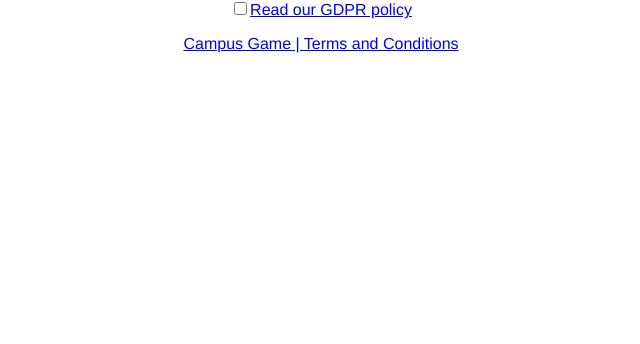
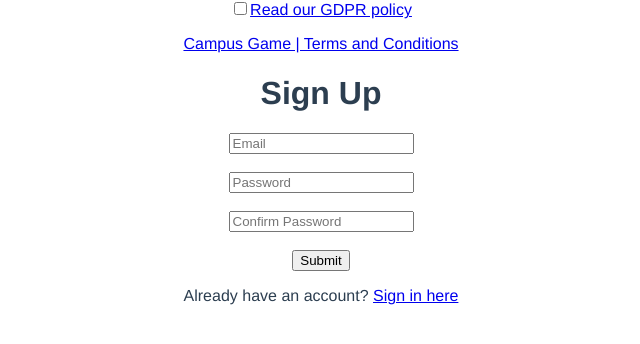
Before and after one commit to BiancaStaicu16/CampusGame, a Vue app in the folder frontend/: page / in a window 1280 px wide. Shown: the part 236-580 px from the top of the page, without its empty margins (319-959 px from the left). Built offline with nearby package versions, Linux system fonts and the light colour scheme.

Commit message:
Update App.vue

```diff
--- a/frontend/src/App.vue
+++ b/frontend/src/App.vue
@@ -26,13 +26,13 @@
                   </form>
                </div>
 
-               <div v-else class="card register" v-bind:class="{ error: emptyFields }">
+               <div v-if="!registerActive" class="card login" v-bind:class="{ error: emptyFields }">
                   <h1>Sign Up</h1>
                   <form class="form-group">
                      <input v-model="emailReg" type="email" class="form-control" placeholder="Email" required>
-                     <input v-model="passwordReg" type="password" class="form-control" placeholder="Password" required>
-                     <input v-model="confirmReg" type="password" class="form-control" placeholder="Confirm Password" required>
-                     <input type="submit" class="btn btn-primary" @click="doRegister">
+                     <br><br><input v-model="passwordReg" type="password" class="form-control" placeholder="Password" required>
+                     <br><br><input v-model="confirmReg" type="password" class="form-control" placeholder="Confirm Password" required>
+                     <br><br><input type="submit" class="btn btn-primary" @click="doRegister">
                      <p>Already have an account? <a href="#" @click="registerActive = !registerActive, emptyFields = false">Sign in here</a>
                      </p>
                   </form>
@@ -62,10 +62,10 @@ export default {
     Login
   },
   methods: {
-    onDecode(url) {
+    onDecode (url) {
       window.location.href = url
     },
-    onInit(promise) {
+    onInit (promise) {
       promise
         .then(console.log)
         .catch(console.error)
```
